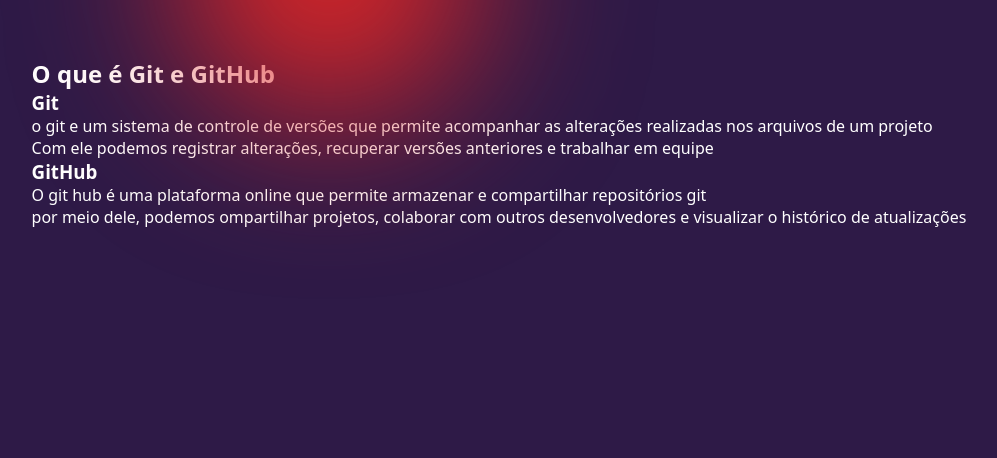
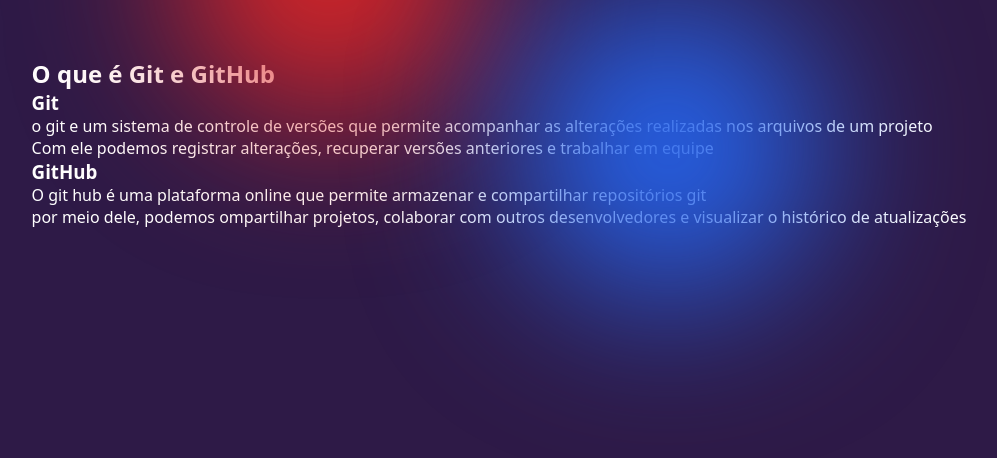
Before and after one commit to yohannarufinobenevides-cmd/atividade-2, a plain HTML site: page index.html in a window 1280 px wide. Shown: the part 342-800 px from the top of the page, without its empty margins (141-1138 px from the left). Drawn offline with Linux system fonts and the light colour scheme.

Commit message:
fiz o ultimo efeito do body after, vou fazer o card agora

```diff
--- a/style.css
+++ b/style.css
@@ -38,3 +38,9 @@ body::before{
     top: 20%;
     left: 25%;
 }
+
+body::after{
+    background: #2563eb;
+    bottom: 20%;
+    right: 25%;
+}
```
